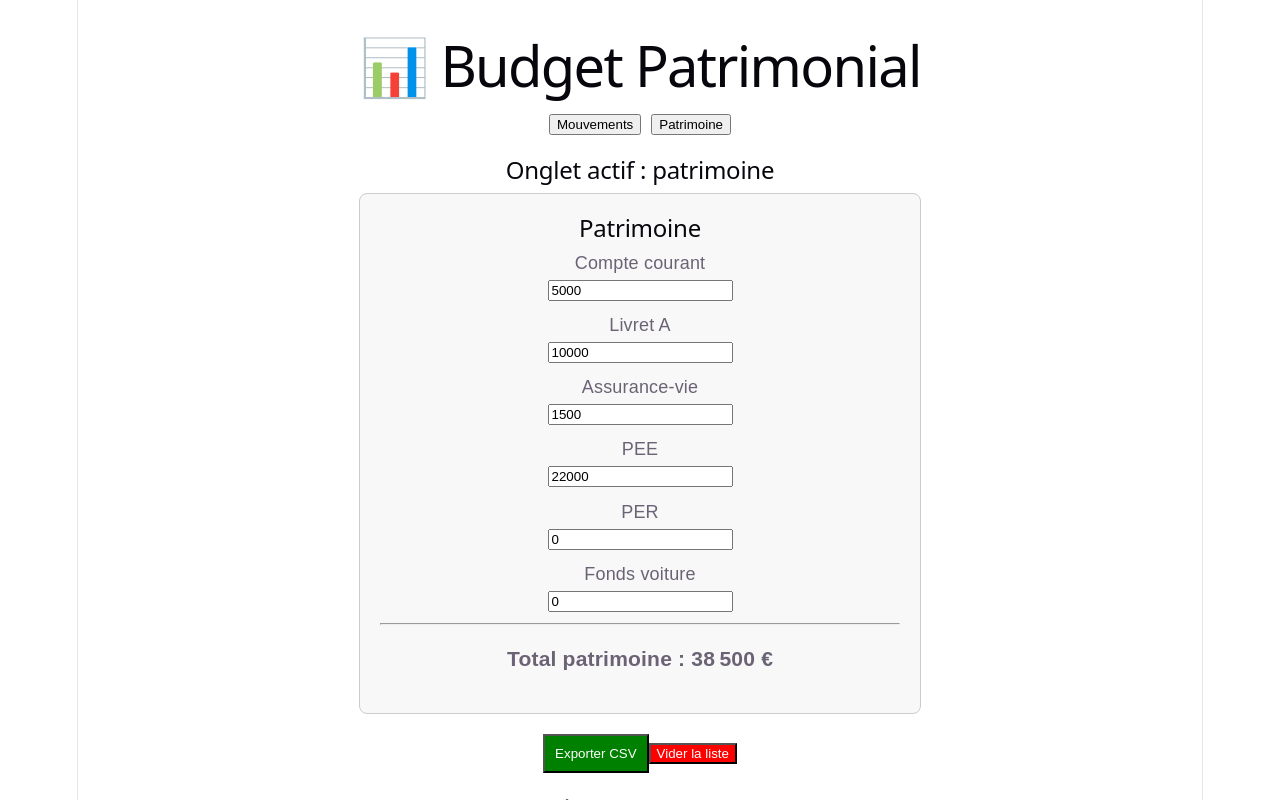
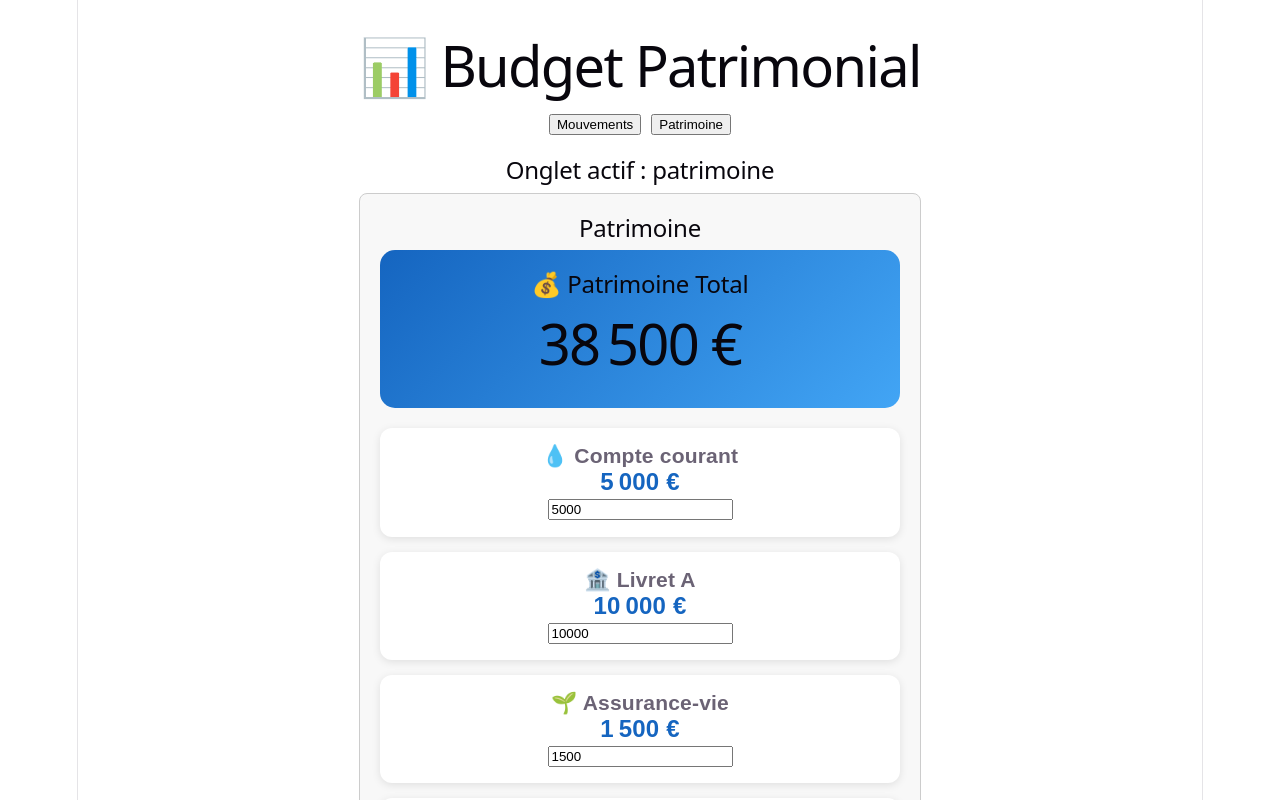
Before and after one commit to Sirkis99/budget-patrimonial, a React (Vite) app in the folder budget-patrimonial/: page / in a window 1280 px wide. Both pictures are taken after a click on the button "Patrimoine". Shown: the top 800 px of the page. Built offline with nearby package versions, Linux system fonts and the light colour scheme.

Commit message:
Formulaire onglet Patrimoine V4

```diff
--- a/budget-patrimonial/src/App.jsx
+++ b/budget-patrimonial/src/App.jsx
@@ -167,15 +167,40 @@ function exporterCSV(mouvements) {
   window.URL.revokeObjectURL(url);
 }
 
+function formatEuros(valeur) {
+  return Number(valeur).toLocaleString(
+    "fr-FR",
+    {
+      minimumFractionDigits: 0,
+      maximumFractionDigits: 0,
+    }
+  );
+}
+
+const cardStyle = {
+  backgroundColor: "#ffffff",
+  borderRadius: "12px",
+  padding: "15px",
+  boxShadow: "0 2px 8px rgba(0,0,0,0.1)",
+  marginBottom: "15px",
+};
+
  export default function App() {
   const [onglet, setOnglet] = useState("mouvements");
- const [patrimoine, setPatrimoine] = useState({
+const [patrimoine, setPatrimoine] = useState(() => {
+  const sauvegarde =
+    localStorage.getItem("budget-patrimoine");
+
+  return sauvegarde
+    ? JSON.parse(sauvegarde)
+    : {
         compteCourant: 5000,
         livretA: 10000,
         assuranceVie: 1500,
         pee: 22000,
         per: 0,
         fondsVoiture: 0,
+      };
 });
   const [mouvements, setMouvements] = useState(() => {
   const sauvegarde =
@@ -202,6 +227,13 @@ function exporterCSV(mouvements) {
       JSON.stringify(mouvements)
     );
   }, [mouvements]);
+
+  useEffect(() => {
+  localStorage.setItem(
+    "budget-patrimoine",
+    JSON.stringify(patrimoine)
+  );
+}, [patrimoine]);
 
   function update(field, value) {
     setForm({
@@ -452,108 +484,238 @@ function exporterCSV(mouvements) {
   >
     <h2>Patrimoine</h2>
 
-    <div style={{ marginBottom: "10px" }}>
-      <label>Compte courant</label>
-      <br />
+<div
+  style={{
+    background:
+      "linear-gradient(135deg,#1565c0,#42a5f5)",
+    color: "white",
+    padding: "20px",
+    borderRadius: "15px",
+    marginBottom: "20px",
+  }}
+>
+  <h2 style={{ margin: 0 }}>
+    💰 Patrimoine Total
+  </h2>
+
+  <h1>
+    {formatEuros(
+      patrimoine.compteCourant +
+      patrimoine.livretA +
+      patrimoine.assuranceVie +
+      patrimoine.pee +
+      patrimoine.per +
+      patrimoine.fondsVoiture
+    )} €
+  </h1>
+</div>
+
+<div style={cardStyle}>
+  <h3 style={{ margin: 0 }}>
+    💧 Compte courant
+  </h3>
+
+  <p
+    style={{
+      fontSize: "24px",
+      color: "#1565c0",
+      fontWeight: "bold",
+    }}
+  >
+    {formatEuros(
+      patrimoine.compteCourant
+    )} €
+  </p>
+
   <input
     type="number"
     value={patrimoine.compteCourant}
     onChange={(e) =>
       setPatrimoine({
         ...patrimoine,
-            compteCourant: Number(e.target.value),
+        compteCourant: Number(
+          e.target.value
+        ),
       })
     }
   />
 </div>
 
-    <div style={{ marginBottom: "10px" }}>
-      <label>Livret A</label>
-      <br />
+
+  <div style={cardStyle}>
+  <h3 style={{ margin: 0 }}>
+    🏦 Livret A
+  </h3>
+
+  <p
+    style={{
+      fontSize: "24px",
+      color: "#1565c0",
+      fontWeight: "bold",
+    }}
+  >
+    {formatEuros(
+      patrimoine.livretA
+    )} €
+  </p>
+
   <input
     type="number"
     value={patrimoine.livretA}
     onChange={(e) =>
       setPatrimoine({
         ...patrimoine,
-            livretA: Number(e.target.value),
+        livretA: Number(
+          e.target.value
+        ),
       })
     }
   />
 </div>
 
-    <div style={{ marginBottom: "10px" }}>
-      <label>Assurance-vie</label>
-      <br />
+
+   <div style={cardStyle}>
+  <h3 style={{ margin: 0 }}>
+    🌱 Assurance-vie
+  </h3>
+
+  <p
+    style={{
+      fontSize: "24px",
+      color: "#1565c0",
+      fontWeight: "bold",
+    }}
+  >
+    {formatEuros(
+      patrimoine.assuranceVie
+    )} €
+  </p>
+
   <input
     type="number"
     value={patrimoine.assuranceVie}
     onChange={(e) =>
       setPatrimoine({
         ...patrimoine,
-            assuranceVie: Number(e.target.value),
+        assuranceVie: Number(
+          e.target.value
+        ),
       })
     }
   />
 </div>
 
-    <div style={{ marginBottom: "10px" }}>
-      <label>PEE</label>
-      <br />
+
+   <div style={cardStyle}>
+  <h3 style={{ margin: 0 }}>
+    📈 PEE
+  </h3>
+
+  <p
+    style={{
+      fontSize: "24px",
+      color: "#2e7d32",
+      fontWeight: "bold",
+    }}
+  >
+    {formatEuros(
+      patrimoine.pee
+    )} €
+  </p>
+
   <input
     type="number"
     value={patrimoine.pee}
     onChange={(e) =>
       setPatrimoine({
         ...patrimoine,
-            pee: Number(e.target.value),
+        pee: Number(
+          e.target.value
+        ),
       })
     }
   />
 </div>
 
-    <div style={{ marginBottom: "10px" }}>
-      <label>PER</label>
-      <br />
+    <div style={cardStyle}>
+  <h3 style={{ margin: 0 }}>
+    🛡️ PER
+  </h3>
+
+  <p
+    style={{
+      fontSize: "24px",
+      color: "#2e7d32",
+      fontWeight: "bold",
+    }}
+  >
+    {formatEuros(
+      patrimoine.per
+    )} €
+  </p>
+
   <input
     type="number"
     value={patrimoine.per}
     onChange={(e) =>
       setPatrimoine({
         ...patrimoine,
-            per: Number(e.target.value),
+        per: Number(
+          e.target.value
+        ),
       })
     }
   />
 </div>
 
-    <div style={{ marginBottom: "10px" }}>
-      <label>Fonds voiture</label>
-      <br />
+   <div style={cardStyle}>
+  <h3 style={{ margin: 0 }}>
+    🚗 Fonds voiture
+  </h3>
+
+  <p
+    style={{
+      fontSize: "24px",
+      color: "#2e7d32",
+      fontWeight: "bold",
+    }}
+  >
+    {formatEuros(
+      patrimoine.fondsVoiture
+    )} €
+  </p>
+
   <input
     type="number"
     value={patrimoine.fondsVoiture}
     onChange={(e) =>
       setPatrimoine({
         ...patrimoine,
-            fondsVoiture: Number(e.target.value),
+        fondsVoiture: Number(
+          e.target.value
+        ),
       })
     }
   />
 </div>
-
     <hr />
 
-    <h3>
+<h3
+  style={{
+    color: "#1565c0",
+    fontSize: "24px",
+  }}
+>
   Total patrimoine :
   {" "}
-      {(patrimoine.compteCourant +
+  {formatEuros(
+    patrimoine.compteCourant +
     patrimoine.livretA +
     patrimoine.assuranceVie +
     patrimoine.pee +
     patrimoine.per +
-        patrimoine.fondsVoiture)
-        .toLocaleString("fr-FR")}
+    patrimoine.fondsVoiture
+  )}
   {" "}€
 </h3>
   </div>
```
Lines whose indentation alone changed are shown as unchanged.
